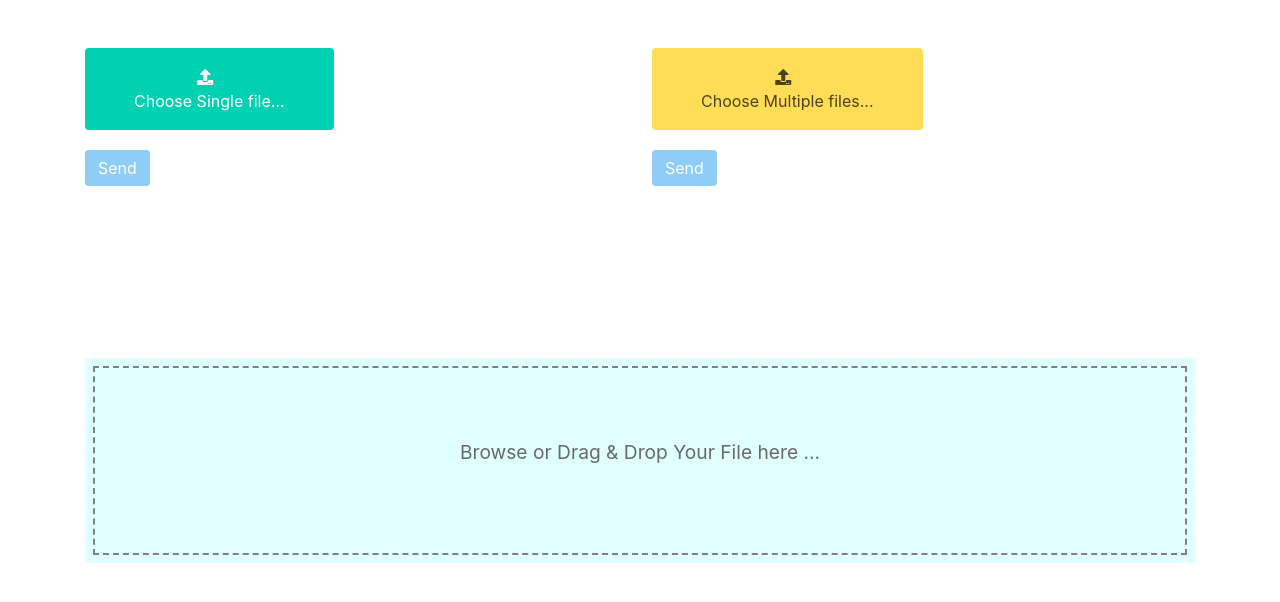
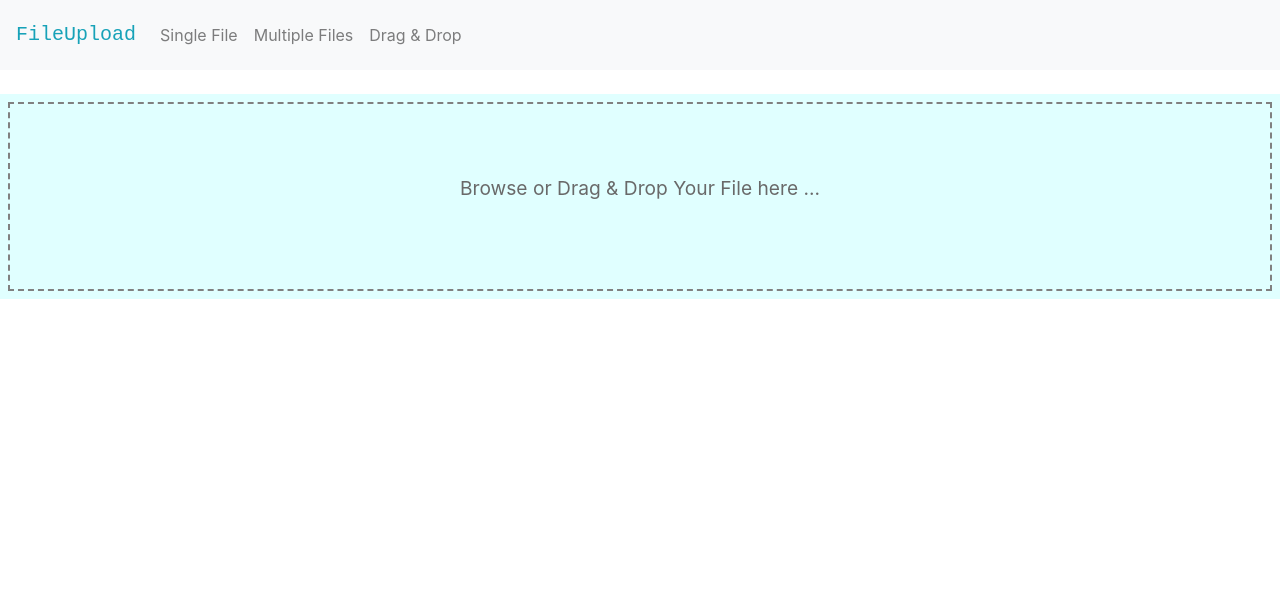
Before and after one commit to iamkammy/upload-vue, a Vue app: page / in a window 1280 px wide. Shown: the top 602 px of the page. Built offline with nearby package versions, Linux system fonts and the light colour scheme.

Commit message:
routing start

```diff
--- a/src/App.vue
+++ b/src/App.vue
@@ -1,11 +1,11 @@
 <template>
 
-  <div class="section">
+  <div class="mb-4">
     <!-- <img id="logo" src="./assets/logo.png" alt="not loaded"> -->
-    <!-- <navbar  /> -->
+    <Navbar  />
+<router-view />
 
-
-        <div class="container">
+        <!-- <div class="container">
 
 
           <div class="columns">
@@ -20,7 +20,7 @@
 
           <dropzone  id="drop"  />
 
-        </div>
+        </div> -->
   </div>
 
 
@@ -30,7 +30,7 @@
 import SimpleUpload from './components/SimpleUpload.vue'
 import MultipleUploads from './components/MultipleUploads.vue'
 import Dropzone from './components/Dropzone.vue';
-import navbar from './components/navbar.vue';
+import Navbar from './components/Navbar.vue';
 
 export default {
   name: 'app',
@@ -38,7 +38,7 @@ export default {
     SimpleUpload,
     MultipleUploads,
     Dropzone,
-    navbar
+    Navbar
   }
 }
 </script>
--- a/src/components/Dropzone.vue
+++ b/src/components/Dropzone.vue
@@ -10,7 +10,7 @@
    </div>
 
 
-        <div class="dropzone">
+        <div class="dropzone mt-4">
             <input
                 type="file"
                 class="input-file"
--- a/src/components/MultipleUploads.vue
+++ b/src/components/MultipleUploads.vue
@@ -10,7 +10,7 @@
    </div>
 
 
-        <div class="field">
+        <div class="field mt-4 ml-2">
             <div class="file is-boxed is-warning">
                 <label class="file-label">
                     <input
@@ -35,8 +35,9 @@
             </div>
         </div>
 
-        <div class="field">
+        <div class="field w-25">
             <div v-for="(file,index) in files" :key="index"
+
              :class="`level ${file.invalidMessage && 'has-text-danger'}`"
 
              >
@@ -54,7 +55,7 @@
             </div>
         </div>
 
-        <div class="field">
+        <div class="field ml-2">
             <button  :disabled="!selected" class="button is-info">Send</button>
         </div>
    </form>
@@ -132,3 +133,12 @@ export default {
     }
 }
 </script>
+
+<style>
+.level{
+    border: 1px solid #eee;
+    padding: 10px;
+    border-radius: 4px;
+    margin-bottom: 5px !important;
+}
+</style>
--- /dev/null
+++ b/src/components/Navbar.vue
@@ -0,0 +1,42 @@
+<template>
+    <nav class="navbar navbar-expand-lg navbar-light bg-light">
+  <a class="navbar-brand" href="#"> FileUpload </a>
+
+  <button class="navbar-toggler" type="button" data-toggle="collapse" data-target="#navbarSupportedContent" aria-controls="navbarSupportedContent" aria-expanded="false" aria-label="Toggle navigation">
+    <span class="navbar-toggler-icon"></span>
+  </button>
+
+  <div class="collapse navbar-collapse" id="navbarSupportedContent">
+    <ul class="navbar-nav mr-auto">
+
+      <!-- <li class="nav-item">
+        <a class="nav-link" href="#">Link</a>
+      </li> -->
+     <router-link to="/single" class="nav-link">Single File</router-link>
+     <router-link to="/multiple" class="nav-link">Multiple Files</router-link>
+     <router-link to="/" class="nav-link">Drag & Drop</router-link>
+
+    </ul>
+
+  </div>
+</nav>
+</template>
+
+<script>
+export default {
+     name: 'Navbar',
+     data(){
+         return {
+
+         }
+     }
+}
+</script>
+<style>
+.navbar-brand{
+   color: #17a2b8 !important;
+    line-height: 44px;
+    font-family: monospace;
+
+}
+</style>
--- a/src/components/SimpleUpload.vue
+++ b/src/components/SimpleUpload.vue
@@ -10,7 +10,7 @@
    </div>
 
 
-        <div class="field">
+        <div class="field mt-4 ml-2">
             <div class="file is-boxed is-primary">
                 <label class="file-label">
                     <input
@@ -36,7 +36,7 @@
             </div>
         </div>
 
-        <div class="field">
+        <div class="field ml-2">
             <button :disabled="!file" class="button is-info">Send</button>
         </div>
    </form>
@@ -58,7 +58,7 @@ export default {
     },
     methods:{
         selectFile(){
-            const allowedTypes = ["image/jpeg", "image/png", "image/gif"];
+            const allowedTypes = ["image/jpeg","image/webp","pdf", "image/png", "image/gif"];
             const MAX_SIZE = 2000000;
               var file = this.$refs.file.files[0];
             const tooLarge = file.size > MAX_SIZE;
@@ -84,7 +84,7 @@ export default {
                  setTimeout(()=>{
                      this.message = "";
                  },3000)
-                 this.file = "";
+                //  this.file = "";
                  this.error = false;
             } catch(err){
                 // console.log(err);
@@ -99,3 +99,6 @@ export default {
     }
 }
 </script>
+<style >
+
+</style>
--- a/src/components/navbar.vue
+++ /dev/null
@@ -1,52 +0,0 @@
-<template>
-    <nav class="navbar navbar-expand-lg navbar-light bg-light">
-  <a class="navbar-brand" href="#">Viking Soft</a>
-  <button class="navbar-toggler" type="button" data-toggle="collapse" data-target="#navbarSupportedContent" aria-controls="navbarSupportedContent" aria-expanded="false" aria-label="Toggle navigation">
-    <span class="navbar-toggler-icon"></span>
-  </button>
-
-  <div class="collapse navbar-collapse" id="navbarSupportedContent">
-    <ul class="navbar-nav mr-auto">
-      <li class="nav-item active">
-        <a class="nav-link" href="#">Home <span class="sr-only">(current)</span></a>
-        <!-- <router-link  href="#" to="/">Single File </router-link> -->
-      </li>
-      <li class="nav-item">
-        <a class="nav-link" href="#">Link</a>
-      </li>
-      <li class="nav-item dropdown">
-        <a class="nav-link dropdown-toggle" href="#" id="navbarDropdown" role="button" data-toggle="dropdown" aria-haspopup="true" aria-expanded="false">
-          Dropdown
-        </a>
-        <div class="dropdown-menu" aria-labelledby="navbarDropdown">
-          <a class="dropdown-item" href="#">Action</a>
-          <a class="dropdown-item" href="#">Another action</a>
-          <div class="dropdown-divider"></div>
-          <a class="dropdown-item" href="#">Something else here</a>
-        </div>
-      </li>
-      <li class="nav-item">
-        <a class="nav-link disabled" href="#" tabindex="-1" aria-disabled="true">Disabled</a>
-      </li>
-    </ul>
-    <form class="form-inline my-2 my-lg-0">
-      <input class="form-control mr-sm-2" type="search" placeholder="Search" aria-label="Search">
-      <button class="btn btn-outline-success my-2 my-sm-0" type="submit">Search</button>
-    </form>
-  </div>
-</nav>
-</template>
-
-<script>
-export default {
-     name: "navbar",
-     data(){
-         return {
-
-         }
-     }
-}
-</script>
-<style>
-
-</style>
--- a/src/main.js
+++ b/src/main.js
@@ -1,8 +1,9 @@
 import Vue from 'vue'
 import App from './App.vue'
-
+import router from './router'
 Vue.config.productionTip = false
 
 new Vue({
+  router,
   render: h => h(App),
 }).$mount('#app')
--- /dev/null
+++ b/src/router.js
@@ -0,0 +1,14 @@
+import Vue from 'vue'
+import VueRouter from 'vue-router'
+import Dropzone from './components/Dropzone.vue'
+import SimpleUpload from './components/SimpleUpload.vue'
+import MultipleUploads from './components/MultipleUploads.vue'
+Vue.use(VueRouter)
+
+export default new VueRouter({
+    routes: [
+        { path: '/', name: 'Dropzone', component: Dropzone },
+        { path: '/single', name: 'SimpleUpload', component: SimpleUpload},
+        {path: '/multiple', name: 'MultipleUploads', component: MultipleUploads}
+    ]
+})
```
Also changed, not shown: 11 other files (tests, documents, lock files or other folders).
